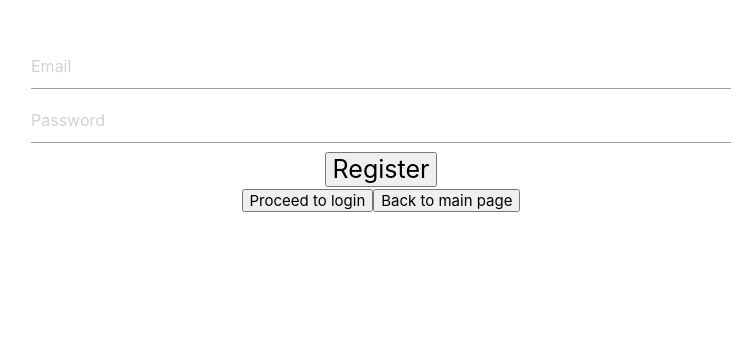
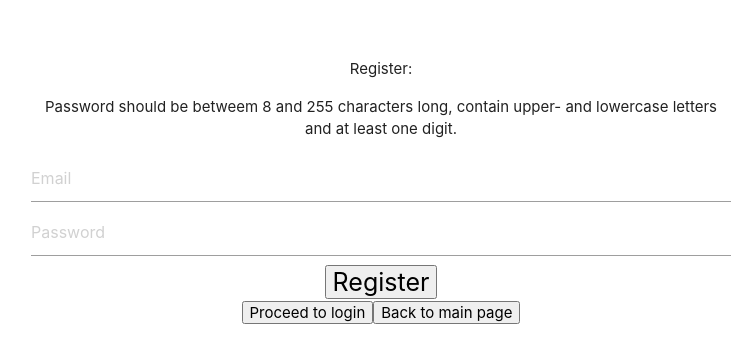
Before and after one commit to jannejjj/web-apps-project, a React (Create React App) app in the folder client/: page /register in a window 1280 px wide. Shown: the part 157-520 px from the top of the page, without its empty margins (259-1006 px from the left). Built offline with nearby package versions, Linux system fonts and the light colour scheme.

Commit message:
added text to login and register pages

```diff
--- a/client/src/components/LoginPage.js
+++ b/client/src/components/LoginPage.js
@@ -40,6 +40,7 @@ function LoginPage() {
   // A div containing the error container, a form for logging in and a button for returning to the main page.
   return (
     <div style={{ paddingTop: 200, width: 700, margin: "auto" }}>
+      <p>Login:</p>
       <Error error={error} />
       <form onSubmit={handleSubmit}>
         <label style={{ fontSize: 25, color: "black" }}>
--- a/client/src/components/RegisterPage.js
+++ b/client/src/components/RegisterPage.js
@@ -50,6 +50,11 @@ function RegisterPage() {
   // A div containing the Error container, a form for registering and buttons for going to the main page and login page.
   return (
     <div style={{ paddingTop: 200, width: 700, margin: "auto" }}>
+      <p>Register:</p>
+      <p>
+        Password should be betweem 8 and 255 characters long, contain upper- and
+        lowercase letters and at least one digit.
+      </p>
       <Error error={error} />
       <form onSubmit={handleSubmit}>
         <label style={{ fontSize: 25, color: "black" }}>
```
